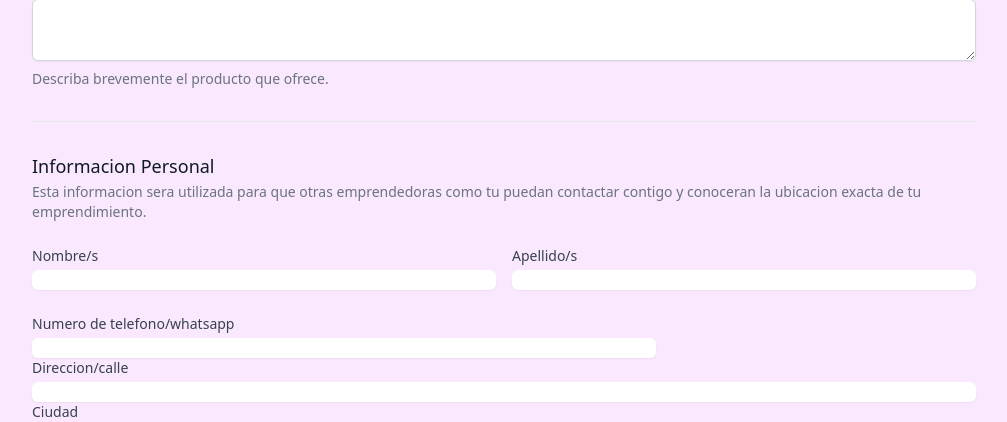
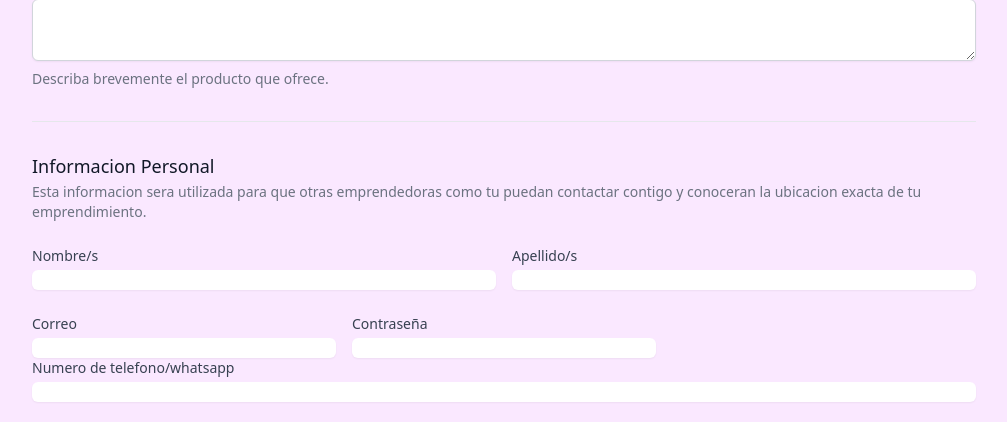
Before and after one commit to mellim8/slytherin, a Flask app: page /registro in a window 1280 px wide. Shown: the part 300-722 px from the top of the page, without its empty margins (136-1143 px from the left). Run offline with Flask 2, Linux system fonts and the light colour scheme; some libraries are stand-ins or nearby versions.

Commit message:
Agregar contrasenha y correo a la base de datos

```diff
--- a/app.py
+++ b/app.py
@@ -28,8 +28,10 @@ class Emprendimientos(db.Model):
   ciudad = db.Column(db.String(10), nullable=False)
   latitud = db.Column(db.Float(200), nullable=False)
   longitud = db.Column(db.Float(200), nullable=False)
+  correo = db.Column(db.String(200), nullable=False)
+  contrasenha = db.Column(db.String(80), nullable=False)
 
-  def __init__(self, nombre_emp, descripcion, nombre, apellido, contacto, direccion, ciudad, latitud, longitud):
+  def __init__(self, nombre_emp, descripcion, nombre, apellido, contacto, direccion, ciudad, latitud, longitud, correo, contrasenha):
     self.nombre_emp = nombre_emp
     self.descripcion = descripcion
     self.nombre = nombre
@@ -39,7 +41,8 @@ class Emprendimientos(db.Model):
     self.ciudad = ciudad
     self.latitud = latitud
     self.longitud = longitud
-
+    self.correo = correo
+    self.contrasenha = contrasenha
 
 @app.route('/registro', methods=['GET','POST'])
 def registro():
@@ -55,8 +58,11 @@ def registro():
         ciudad = request.form['ciudad']
         latitud = request.form['latitud']
         longitud = request.form['longitud']
+        correo = request.form['correo']
+        contrasenha = request.form['contrasenha']
 
-        emprendimientos = Emprendimientos(nombre_emp, descripcion, nombre, apellido, contacto, direccion, ciudad, latitud, longitud)
+
+        emprendimientos = Emprendimientos(nombre_emp, descripcion, nombre, apellido, contacto, direccion, ciudad, latitud, longitud, correo, contrasenha)
         db.session.add(emprendimientos)
         db.session.commit()
 
--- a/templates/registro.html
+++ b/templates/registro.html
@@ -106,7 +106,19 @@
                   <input type="text" name="apellido" id="apellido" autocomplete="family-name" class="shadow-sm focus:ring-indigo-500 focus:border-indigo-500 block w-full sm:text-sm border-gray-300 rounded-md">
                 </div>
               </div>
-
+              <div class="sm:col-span-2">
+                <label for="correo" class="block text-sm font-medium text-gray-700">Correo</label>
+                <div class="mt-1">
+                  <input type="text" name="correo" id="correo" autocomplete="correo" class="shadow-sm focus:ring-indigo-500 focus:border-indigo-500 block w-full sm:text-sm border-gray-300 rounded-md">
+                </div>
+              </div>
+              <div class="sm:col-span-2">
+                <label for="contrasenha" class="block text-sm font-medium text-gray-700">Contraseña</label>
+                <div class="mt-1">
+                  <input type="text" name="contrasenha" id="contrasenha" autocomplete="contrasenha" class="shadow-sm focus:ring-indigo-500 focus:border-indigo-500 block w-full sm:text-sm border-gray-300 rounded-md">
+                </div>
+              </div>
+            </div>
               <div class="sm:col-span-4">
                 <label for="numero_de_telefono" class="block text-sm font-medium text-gray-700">Numero de telefono/whatsapp </label>
                 <div class="mt-1">
@@ -141,12 +153,12 @@
                 <div class="mt-1">
                   <input type="text" name="longitud" id="longitud" autocomplete="longitud" class="shadow-sm focus:ring-indigo-500 focus:border-indigo-500 block w-full sm:text-sm border-gray-300 rounded-md">
                 </div>
-              </div>
             </div>
           </div>
+        </div>
 
 
-        </div>
+      </div>
 
         <div id="map"></div>
 
```
Also changed, not shown: database/db.sqlite3.
